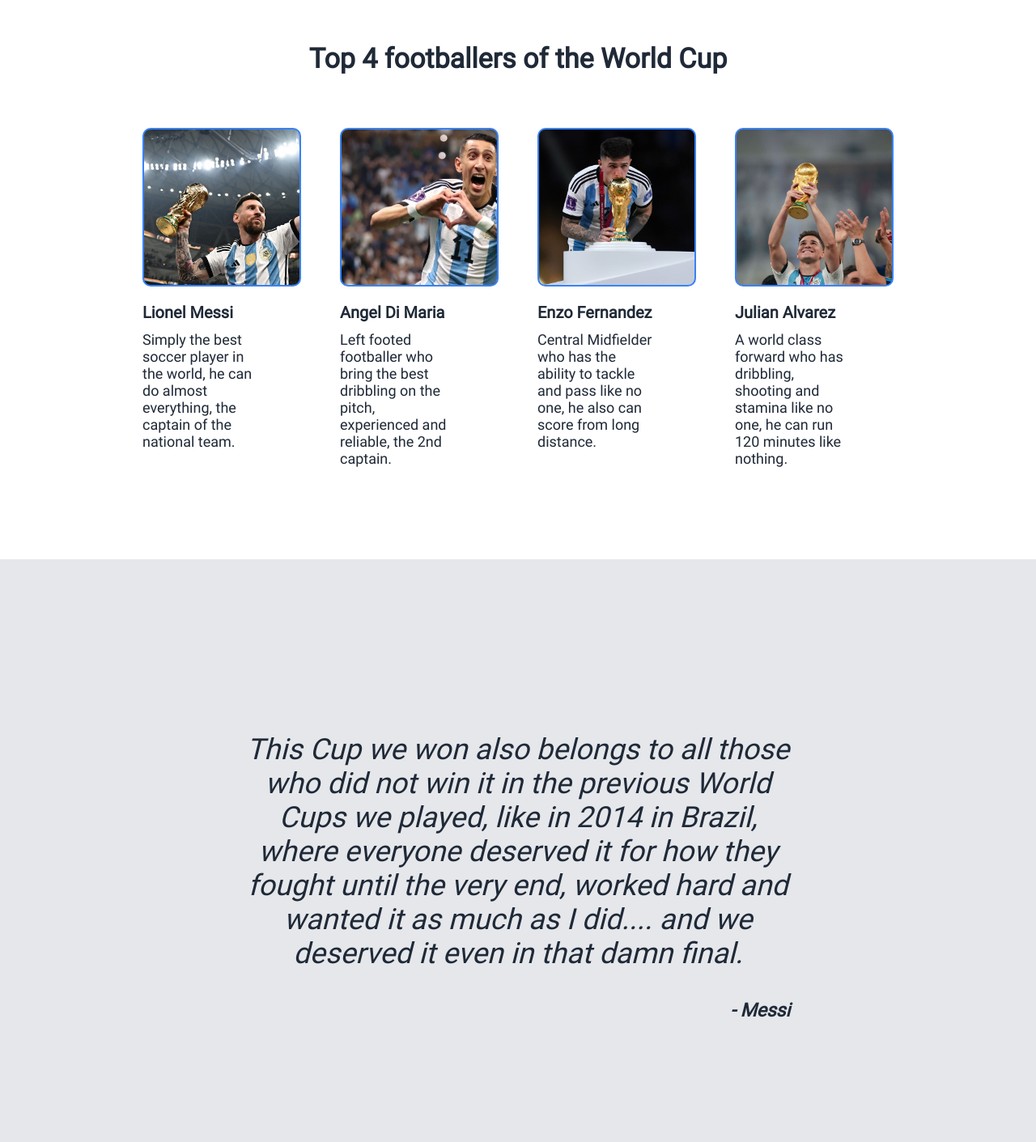
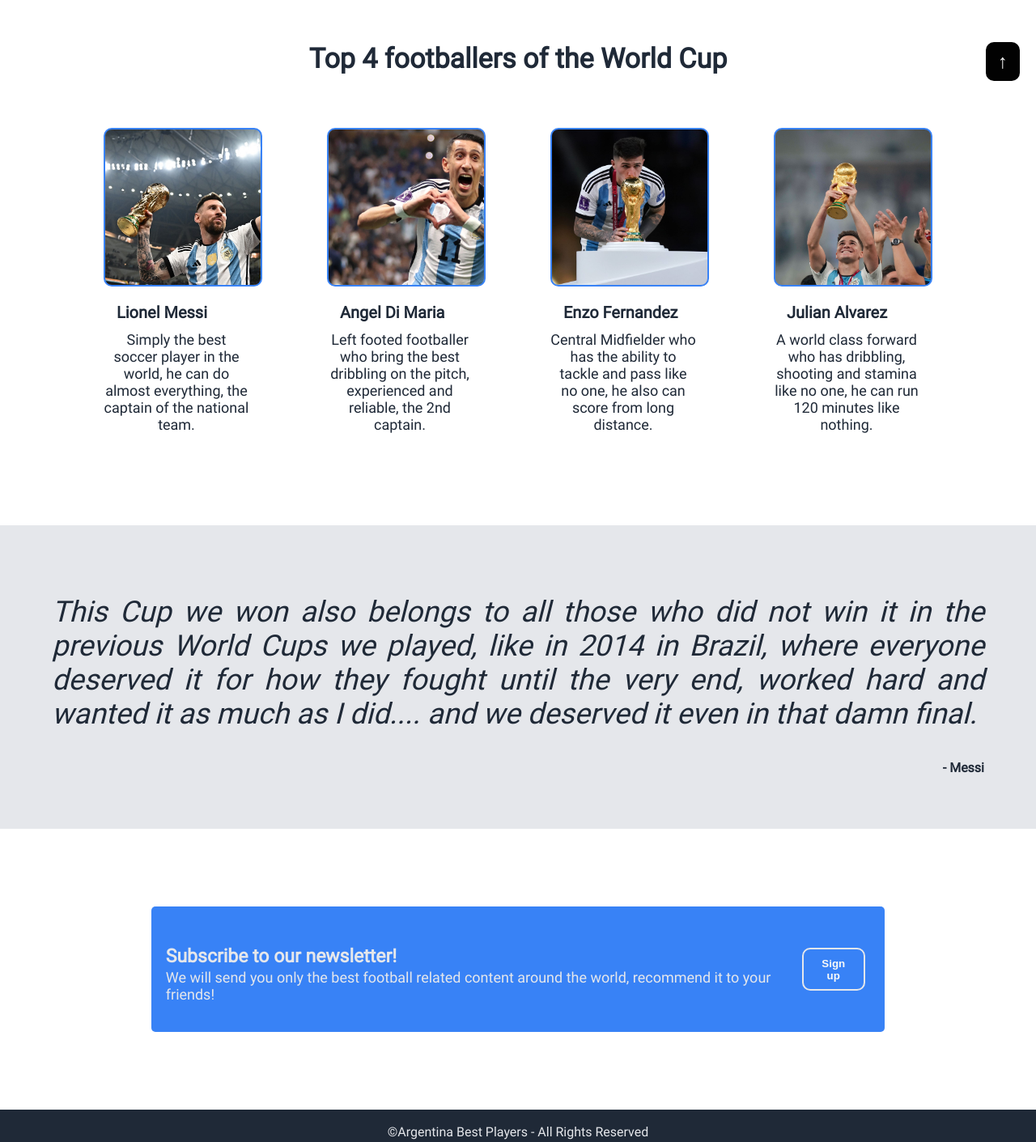
Before and after one commit to BROSTORNADO/css-assignment, a plain HTML site: page index.html in a window 1280 px wide. Shown: the part 680-2091 px from the top of the page at 81% size. Drawn offline with Linux system fonts and the light colour scheme.

Commit message:
Add files via upload

```diff
--- a/index.html
+++ b/index.html
@@ -24,7 +24,7 @@
       </nav>
     </header>
     <main>
-      <section id="page1" class="gray-container">
+      <section class="gray-container">
         <div class="welcome-words">
           <h2 class="main-text">The best players of the World Champion</h2>
           <p class="secondary-text">
@@ -35,7 +35,7 @@
         </div>
         <img src="images/mainimage.jpg" class="img-elm" alt="dark-image" />
       </section>
-      <section id="page2" class="white-container">
+      <section class="white-container">
         <div class="wrapper">
           <h3 class="wrapper-header">Top 4 footballers of the World Cup</h3>
           <div class="img-list">
@@ -74,22 +74,24 @@
           </div>
         </div>
       </section>
-      <section id="page3" class="quote-wrapper">
-        <div class="quote">
-          <p class="quote-text">
+      <section id="quote">
+        <div class="text-container">
+          <h3>
             This Cup we won also belongs to all those who did not win it in the
             previous World Cups we played, like in 2014 in Brazil, where
             everyone deserved it for how they fought until the very end, worked
             hard and wanted it as much as I did.... and we deserved it even in
             that damn final.
+          </h3>
+          <p>
+            - Messi
           </p>
-          <p class="Author">- Messi</p>
         </div>
       </section>
-      <section id="page4" class="call-wrapper">
+      <section class="call-wrapper">
         <div class="call-to-action">
           <div class="see">
-            <h4 class="call-text">Subscribe to our newsletter !</h4>
+            <h4 class="call-text">Subscribe to our newsletter!</h4>
             <p>
               We will send you only the best football related content around the
               world, recommend it to your friends!
@@ -100,7 +102,7 @@
       </section>
     </main>
     <footer>
-      <p>©ARGENTINA BEST PLAYERS - ALL RIGHTS RESERVED©️</p>
+      <p>©Argentina Best Players - All Rights Reserved</p>
       <a href="#top" id="back-to-top">↑</a>
     </footer>
   </body>
--- a/styles.css
+++ b/styles.css
@@ -1,39 +1,36 @@
-:root {
-  --font-family: "Roboto", sans-serif;
-  --primary-color: #1f2937;
-  --secondary-color: #e5e7eb;
-  --accent-color: #3882f6;
-  --text-color: #f9faf8;
-  --base-font-size: 16px;
-}
+/* Fonts and Body */
 
 @font-face {
-  font-family: "Roboto";
-  src: url("./fonts/Roboto-Regular.ttf") format("woff2");
+  font-family: 'Roboto';
+  src: url('./fonts/Roboto-Regular.ttf') format('woff2');
 }
 
 body {
-  font-family: var(--font-family);
+  font-family: 'Roboto', sans-serif;
   padding: 0;
   margin: 0;
   overflow-x: hidden;
 }
 
+/* Header*/
+
 header {
   display: flex;
   justify-content: space-between;
-  background-color: var(--primary-color);
+  background-color: #1f2937;
   position: fixed;
   width: 100%;
   z-index: 100;
 }
 
 .logo {
-  font-size: 2.25rem;
+  font-size: 36px;
   padding: 0.1em;
   margin-top: -0.1em;
-  color: var(--text-color);
+  color: #f9faf8;
 }
+
+/* Header Nav*/
 
 ul {
   display: flex;
@@ -44,113 +41,22 @@ ul {
 
 a {
   text-decoration: none;
-  font-size: 1.125rem;
-  color: var(--secondary-color);
+  font-size: 18px;
+  color: #e5e7eb;
 }
 
-.img-elm {
-  max-width: 30em;
-  width: 55%;
-  height: 15em;
-  object-fit: cover;
-  border-radius: 5px;
-  margin-top: 2.7em;
-}
-
-.image-in-future {
-  width: 10em;
-  height: 10em;
-  padding: 1em;
-  border: 2px solid var(--accent-color);
-  border-radius: 10px;
-  background-size: cover;
-}
-
-.img-description {
-  width: 8em;
-  font-size: 1.125rem;
-  font-weight: 300;
-  color: var(--primary-color);
-  text-align: start;
-  margin-top: -0.5em;
-}
-
-.player-name {
-  font-size: 1.25rem;
-  font-weight: 900;
-  text-align: start;
-  color: var(--primary-color);
-}
-
-.img-list {
-  display: flex;
-  padding: 2em;
-  gap: 3em;
-  justify-content: center;
-  margin: 0 auto;
-}
-
-#messi {
-  background-image: url("./images/messi.jpg");
-}
-
-#di-maria {
-  background-image: url("./images/dimaria.jpg");
-}
-
-#julian {
-  background-image: url("./images/julian.jpg");
-}
-
-#enzo {
-  background-image: url("./images/enzo.jpg");
-}
-
-article {
-  display: flex;
-  flex-direction: column;
-}
-
-.wrapper {
-  margin: 0 auto;
-  text-align: center;
-  padding: 4em;
-  color: var(--primary-color);
-}
-
-.wrapper-header {
-  font-size: 2.125rem;
-  font-weight: 900;
-  color: var(--primary-color);
-  margin-top: 0.5em;
-}
-
-.gray-container,
-.quote-wrapper,
-.call-wrapper {
-  padding: 10em;
-}
-
-.gray-container {
-  background-color: var(--primary-color);
-  display: flex;
-  gap: 6em;
-}
-
-.quote-wrapper {
-  background-color: var(--secondary-color);
-}
+/* Main Part */
 
 .main-text {
   font-weight: 800;
-  font-size: 3rem;
+  font-size: 48px;
   color: #f9faf8;
   margin-bottom: 0.6em;
 }
 
 .secondary-text {
-  font-size: 1.125rem;
-  color: var(--secondary-color);
+  font-size: 18px;
+  color: #e5e7eb;
   margin-top: -1.3em;
 }
 
@@ -173,36 +79,132 @@ article {
 }
 
 .first-btn {
-  color: var(--secondary-color);
-  background-color: var(--accent-color);
+  color: #e5e7eb;
+  background-color: #3882f6;
 }
 
 .second-btn {
-  border: 2px solid var(--secondary-color);
-  color: var(--text-color);
+  border: 2px solid #e5e7eb;
+  color: #f9faf8;
   background: transparent;
   margin: auto 0.5em;
 }
 
-.quote {
-  padding: 0.5em;
-  width: 70%;
-  font-size: 2.25rem;
-  font-style: italic;
-  font-weight: 100;
-  color: var(--primary-color);
+/* Footballers Images */
+
+.img-elm {
+  max-width: 30em;
+  width: 55%;
+  height: 15em;
+  object-fit: cover;
+  border-radius: 5px;
+  margin-top: 2.7em;
+}
+
+.image-in-future {
+  width: 10em;
+  height: 10em;
+  padding: 1em;
+  border: 2px solid #3882f6;
+  border-radius: 10px;
+  background-size: cover;
+}
+
+.img-description {
+  width: 10em;
+  font-size: 18px;
+  font-weight: 400;
+  color: #1f2937;
+  text-align: center;
+  margin-top: -0.5em;
+}
+
+.player-name {
+  font-size: 20px;
+  font-weight: 900;
+  text-align: start;
+  color: #1f2937;
+  margin-left: 16px;
+}
+
+.img-list {
+  display: flex;
+  padding: 2em;
+  gap: 5em;
+  justify-content: center;
   margin: 0 auto;
 }
 
-.Author {
-  text-align: right;
-  font-weight: 900;
-  font-size: 1.4375rem;
+#messi {
+  background-image: url('./images/messi.jpg');
 }
 
-.quote-text {
+#di-maria {
+  background-image: url('./images/dimaria.jpg');
+}
+
+#julian {
+  background-image: url('./images/julian.jpg');
+}
+
+#enzo {
+  background-image: url('./images/enzo.jpg');
+}
+
+article {
+  display: flex;
+  flex-direction: column;
+}
+
+.wrapper {
+  margin: 0 auto;
   text-align: center;
+  padding: 4em;
+  color: #1f2937;
 }
+
+.wrapper-header {
+  font-size: 34px;
+  font-weight: 900;
+  color: #1f2937;
+  margin-top: 0.5em;
+}
+
+.gray-container,
+.quote-wrapper,
+.call-wrapper {
+  padding: 10em;
+}
+
+.gray-container {
+  background-color: #1f2937;
+  display: flex;
+  gap: 6em;
+}
+
+/* Quote */
+
+#quote {
+  font-family: 'Roboto', Segoe UI, Oxygen;
+  background-color: #E5E7EB;
+  color: #1F2937;
+  padding: 50px 5%;
+}
+
+.text-container h3 {
+  font-size: 36px;
+  font-style: italic;
+  font-weight: 300;
+  text-align: justify;
+}
+
+.text-container p {
+  text-align: right;
+  font-weight: bold;
+  font-size: 24x;
+}
+
+/* Call to Action */
 
 .call-wrapper {
   padding: 6em;
@@ -211,7 +213,7 @@ article {
 .call-text {
   margin-bottom: -0.7em;
   font-weight: 700;
-  font-size: 1.4375rem;
+  font-size: 23px;
 }
 
 .call-to-action {
@@ -219,17 +221,34 @@ article {
   justify-content: space-evenly;
   border-radius: 5px;
   padding: 1em;
-  color: var(--secondary-color);
-  font-size: 1.125rem;
+  color: #e5e7eb;
+  font-size: 18px;
   width: 80%;
   margin: 0 auto;
-  background-color: var(--accent-color);
+  background-color: #3882f6;
 }
+
+/* Footer */
 
 footer {
   text-align: center;
-  font-size: 1rem;
-  background-color: var(--primary-color);
+  font-size: 16px;
+  background-color: #1f2937;
   padding: 0.1em;
-  color: var(--secondary-color);
+  color: #e5e7eb;
 }
+
+/* Back to top */
+
+#back-to-top {
+  position: fixed;
+  bottom: 20px;
+  right: 20px;
+  background-color: rgb(2, 2, 2);
+  color: white;
+  font-size: 24px;
+  padding: 10px 15px;
+  border-radius: 10px;
+  cursor: pointer;
+  text-decoration: none;
+}
```
